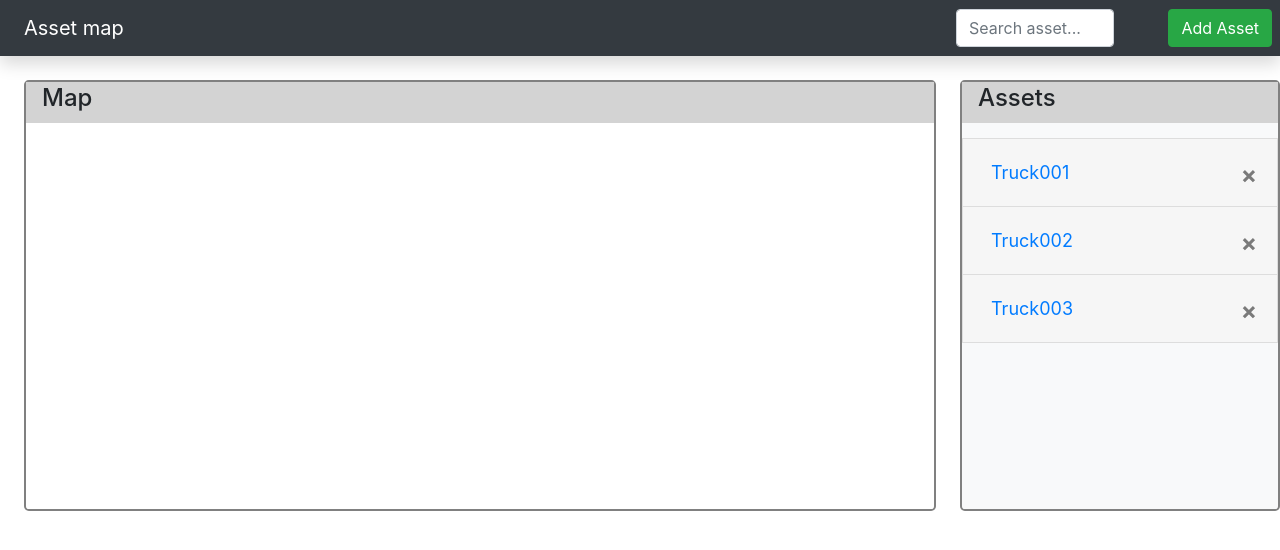
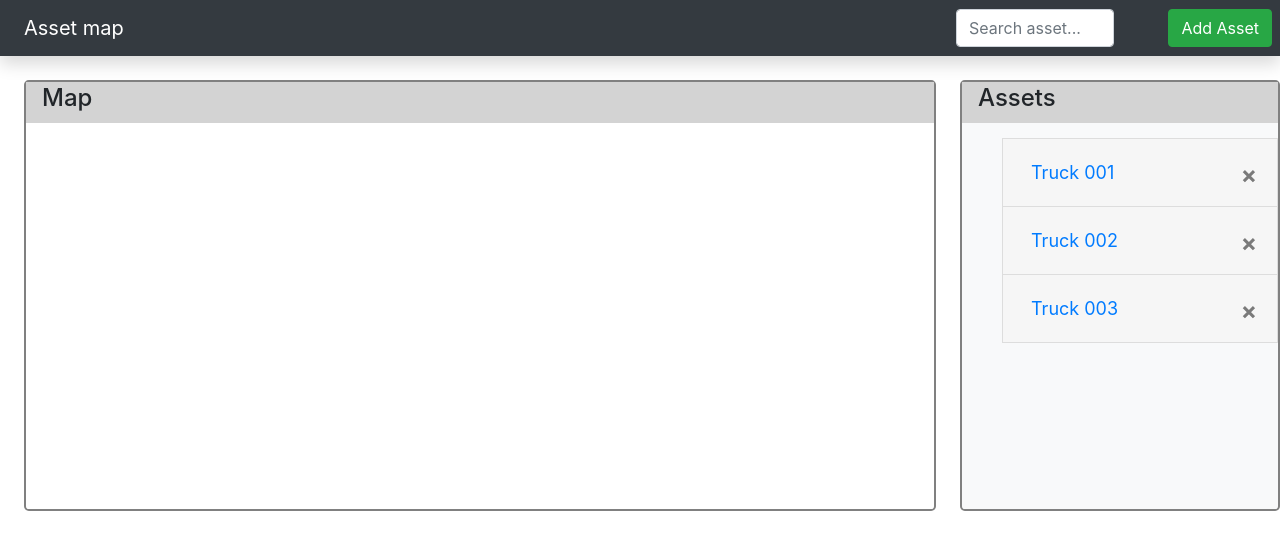
Before and after one commit to Feliciter/truck-radar, an Angular app: page / in a window 1280 px wide. Shown: the top 550 px of the page. Built offline with nearby package versions, Linux system fonts and the light colour scheme.

Commit message:
add: delete items

```diff
--- a/src/app/app.module.ts
+++ b/src/app/app.module.ts
@@ -5,18 +5,26 @@ import { AppRoutingModule } from './app-routing.module';
 import { AppComponent } from './app.component';
 import { NgbModule } from '@ng-bootstrap/ng-bootstrap';
 import { MainSectionComponent } from './components/main-section/main-section.component';
+import { PopupModalComponent } from './components/popup-modal/popup-modal.component';
+import { ReactiveFormsModule } from '@angular/forms';
+
 
 @NgModule({
   declarations: [
     AppComponent,
-    MainSectionComponent
+    MainSectionComponent,
+    PopupModalComponent
   ],
   imports: [
     BrowserModule,
     AppRoutingModule,
-    NgbModule
+    NgbModule,
+    ReactiveFormsModule
   ],
   providers: [],
-  bootstrap: [AppComponent]
+  bootstrap: [AppComponent],
+  entryComponents: [
+    PopupModalComponent
+   ]
 })
 export class AppModule { }
--- a/src/app/components/main-section/main-section.component.html
+++ b/src/app/components/main-section/main-section.component.html
@@ -1,30 +1,20 @@
-
 <body>
   <nav class="navbar navbar-dark  bg-dark flex-md-nowrap p-2 shadow">
     <a class="navbar-brand col-md-3 col-lg-2 mr-0 px-3" href="#">Asset map</a>
-
-    <div class="search-wrapper col-lg-3 " >
-
+    <div class="search-wrapper col-lg-3 ">
       <input class="form-control form-control-dark w-50" type="text" placeholder="Search asset..." aria-label="Search">
       <button type="button" class="btn btn-success" (click)="open()">Add Asset</button>
     </div>
-
   </nav>
 
   <div class="container-fluid">
     <div class="row">
-
       <main role="main" class="col-md-9 ml-sm-auto col-lg-9 px-md-4">
-
-
         <div class="my-4 w-100 rounded-lg ">
           <div class="container">
             <h4>Map</h4>
           </div>
-        <canvas  id="myChart" width="900" height="380"></canvas>
-       </div>
-
-
+          <canvas id="myChart" width="900" height="380"></canvas>        </div>
       </main>
 
       <!-- <div  class="my-4 w-100 rounded-lg "> -->
@@ -35,37 +25,16 @@
           <h4>Assets</h4>
         </div>
         <div class="sidebar-sticky pt-3">
-        <ul class="nav flex-column">
-            <li class="nav-item" >
+          <ul>
+            <li class="nav-item" *ngFor="let truck of TRUCK_DATA">
               <a class="nav-link" href="#">
-                  Truck001
+                {{ truck.truckname }}
               </a>
-                <span class="close">&times;</span>
+              <span class="close" (click)="remove(truck.truckname)">&times;</span>
             </li>
-            <li class="nav-item">
-                <a class="nav-link" href="#">
-                  Truck002
-                </a>
-                <span class="close">&times;</span>
-            </li>
-            <li class="nav-item">
-                <a class="nav-link" href="#">
-                  Truck003
-                </a>
-                <span class="close">&times;</span>
-            </li>
-
           </ul>
-
-
-
         </div>
       </nav>
 
-    <!-- </div> -->
-
-
-
-
     </div>
   </div>
--- a/src/app/components/main-section/main-section.component.ts
+++ b/src/app/components/main-section/main-section.component.ts
@@ -1,34 +1,45 @@
 import { Component, OnInit } from '@angular/core';
-
-import {NgbModal, NgbActiveModal, ModalDismissReasons } from '@ng-bootstrap/ng-bootstrap';
+import { NgbModal } from '@ng-bootstrap/ng-bootstrap';
 import { PopupModalComponent } from '../popup-modal/popup-modal.component';
-
+import { Truck } from '../../model/truck';
 
 @Component({
   selector: 'app-main-section',
   templateUrl: './main-section.component.html',
-  styleUrls: ['./main-section.component.scss']
+  styleUrls: ['./main-section.component.scss'],
 })
 export class MainSectionComponent implements OnInit {
+  TRUCK_DATA: Truck[] = [
+    { truckname: 'Truck 001', latitude: 20, longitude: 30 },
+    { truckname: 'Truck 002', latitude: 22, longitude: 34 },
+    { truckname: 'Truck 003', latitude: 28, longitude: 78 },
+  ];
 
-  title = 'app';
-  truck
-  long
-  alt
+  constructor(private modalService: NgbModal) {}
 
-    constructor(private modalService: NgbModal) {}
+  open() {
+    const modalRef = this.modalService.open(PopupModalComponent);
 
-    open() {
-      // const modalRef = this.modalService.open(ModalComponent);
-      const modalRef = this.modalService.open(PopupModalComponent );
-      modalRef.componentInstance.truck = 'MAZ';
-      modalRef.componentInstance.long = '63.56';
-      modalRef.componentInstance.alt= '12.23';
-
-
-    }
-
-  ngOnInit(): void {
+    modalRef.result.then((result) => {
+      if (result) {
+        this.TRUCK_DATA.push(result);
+      }
+    });
   }
 
+  // TO DO
+  // if (window.confirm("Are you sure")) { }
+
+  remove(truckname): void {
+    const index: number = this.TRUCK_DATA.findIndex(
+      (i) => i.truckname === truckname
+    );
+
+    console.log(index);
+    if (index !== -1) {
+      this.TRUCK_DATA.splice(index, 1);
+    }
+  }
+
+  ngOnInit(): void {}
 }
--- a/src/app/components/popup-modal/popup-modal.component.html
+++ b/src/app/components/popup-modal/popup-modal.component.html
@@ -4,14 +4,19 @@
       <h4 class="modal-title">Add new asset</h4>
     </div>
     <div class="modal-body">
-         <form [formGroup]="truckForm" (submit)="saveUser">
+
+         <form [formGroup]="truckForm" (ngSubmit)="submit()">
         <label for="truckname">truckname</label>
         <input formControlName="truckname" id="truckname" />
+        <p>
         <label for=" latitude">latitude</label>
         <input formControlName="latitude" id="latitude" />
+        <p>
         <label for="longitude">longitude</label>
         <input formControlName="longitude" id="longitude" />
-          <button type="submit" [disabled]="!truckForm.valid">Submit</button>
+        <p>
+        <button type="submit" [disabled]="!truckForm.valid"  >Save</button>
+
       </form>
       </div>
           <div class="modal-footer">
--- a/src/app/components/popup-modal/popup-modal.component.ts
+++ b/src/app/components/popup-modal/popup-modal.component.ts
@@ -27,23 +27,25 @@ export class PopupModalComponent implements OnInit {
 
     });
   }
-  // onSubmit() {
-  //   const placetruck = this.truckForm.value;
-  //   console.log('Your searh has been submitted in header comp', placetruck);
-  //   this.addTruck.emit(placetruck);
-  //   //TO DO use model
 
-  //   this.truckForm.reset();
-  // }
+  submit() {
+    if (this.truckForm.dirty && this.truckForm.valid) {
+      console.log(
+       // `truck: ${this.truckForm.value.truckname} latitude: ${this.truckForm.value.latitude} longitude: ${this.truckForm.value.longitude}`
+      );
+      const truck = {
+        truckname: this.truckForm.value.truckname,
+        latitude: this.truckForm.value.latitude,
+        longitude: this.truckForm.value.longitude,
 
-  //todo
-   saveUser() {
-    if (this.truckForm.dirty && this.truckForm.valid) {
-      alert(
-        `truck: ${this.truckForm.value.truckname} latitude: ${this.truckForm.value.latitude} longitude: ${this.truckForm.value.longitude}`
-      );
+      };
+
+      console.log(truck)
+
+      this.activeModal.close(truck)
+
+     // this.addTruck.emit(truck);
     }
   }
-
   ngOnInit() {}
 }
--- a/src/app/model/truck.ts
+++ b/src/app/model/truck.ts
@@ -1,5 +1,5 @@
 export interface Truck {
-  name: string;
+  truckname: string;
   latitude: number;
-  Longitude: number;
+  longitude: number;
 }
```
Also changed, not shown: src/app/model/mock-datasource.ts (added, +9 -0 lines). Lines whose indentation alone changed are shown as unchanged.
